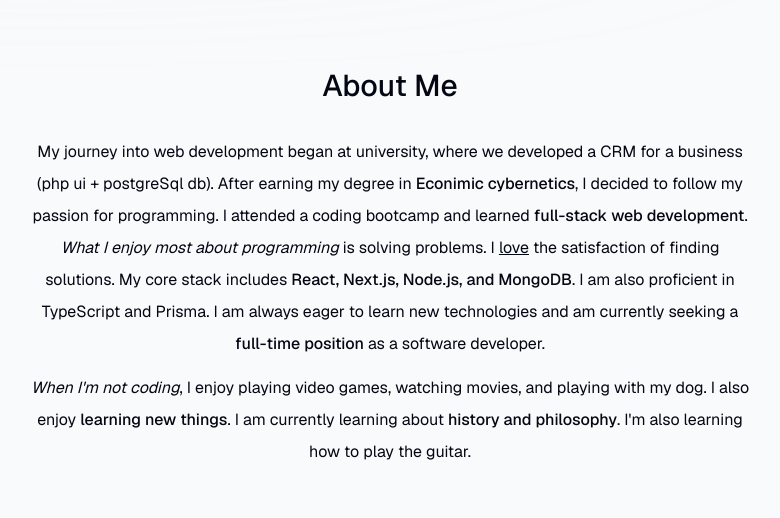
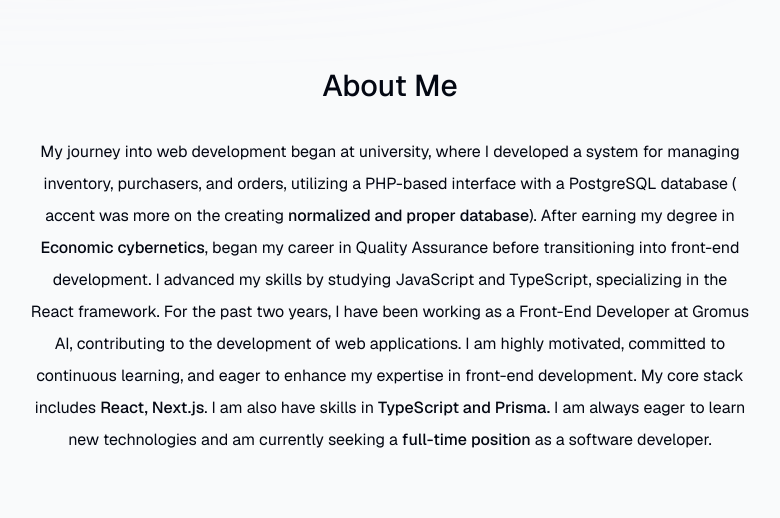
Before and after one commit to Oksy888/cv-larchenko, a Next.js app: page / in a window 1280 px wide. Shown: the part 840-1358 px from the top of the page, without its empty margins (250-1030 px from the left). Built offline with nearby package versions, Linux system fonts and the light colour scheme; no server answers.

Commit message:
Revise About component content for clarity and detail; update personal journey and skills

```diff
--- a/components/about.tsx
+++ b/components/about.tsx
@@ -19,30 +19,25 @@ export default function About() {
     >
       <SectionHeading>About me</SectionHeading>
       <p className="mb-3">
-        My journey into web development began at university, where we developed
-        a CRM for a business (php ui + postgreSql db). After earning my degree
-        in <span className="font-medium">Econimic cybernetics</span>, I decided
-        to follow my passion for programming. I attended a coding bootcamp and
-        learned <span className="font-medium">full-stack web development</span>.{' '}
-        <span className="italic">What I enjoy most about programming</span> is
-        solving problems. I <span className="underline">love</span> the
-        satisfaction of finding solutions. My core stack includes{' '}
-        <span className="font-medium">
-          React, Next.js, Node.js, and MongoDB
-        </span>
-        . I am also proficient in TypeScript and Prisma. I am always eager to
-        learn new technologies and am currently seeking a{' '}
+        My journey into web development began at university, where I developed a
+        system for managing inventory, purchasers, and orders, utilizing a
+        PHP-based interface with a PostgreSQL database ( accent was more on the
+        creating{' '}
+        <span className="font-medium"> normalized and proper database</span>
+        ). After earning my degree in{' '}
+        <span className="font-medium">Economic cybernetics</span>, began my
+        career in Quality Assurance before transitioning into front-end
+        development. I advanced my skills by studying JavaScript and TypeScript,
+        specializing in the React framework. For the past two years, I have been
+        working as a Front-End Developer at Gromus AI, contributing to the
+        development of web applications. I am highly motivated, committed to
+        continuous learning, and eager to enhance my expertise in front-end
+        development. My core stack includes{' '}
+        <span className="font-medium">React, Next.js</span>. I am also have
+        skills in <span className="font-medium">TypeScript and Prisma.</span> I
+        am always eager to learn new technologies and am currently seeking a{' '}
         <span className="font-medium">full-time position</span> as a software
         developer.
-      </p>
-
-      <p>
-        <span className="italic">When I'm not coding</span>, I enjoy playing
-        video games, watching movies, and playing with my dog. I also enjoy{' '}
-        <span className="font-medium">learning new things</span>. I am currently
-        learning about{' '}
-        <span className="font-medium">history and philosophy</span>. I'm also
-        learning how to play the guitar.
       </p>
     </motion.section>
   )
```
